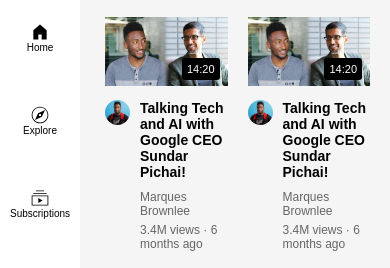
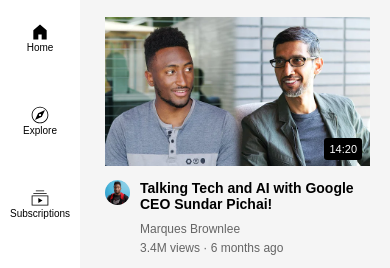
Before and after one commit to ImAnEnvoy/youtube_page_clone, a plain HTML site: page index.html in a window 390 px wide. Shown: the part 73-341 px from the top of the page. Drawn offline with Linux system fonts and the light colour scheme.

Commit message:
update file

```diff
--- a/styles/styles.css
+++ b/styles/styles.css
@@ -310,8 +310,8 @@
 
 @media (max-width: 700px){
     .video-grid{
-        grid-template-columns: 1fr 1fr;
-
+        grid-template-columns: 1fr;
+        /* or use --> grid-template-columns: 1fr 1fr; */
     }
 }
 
```
